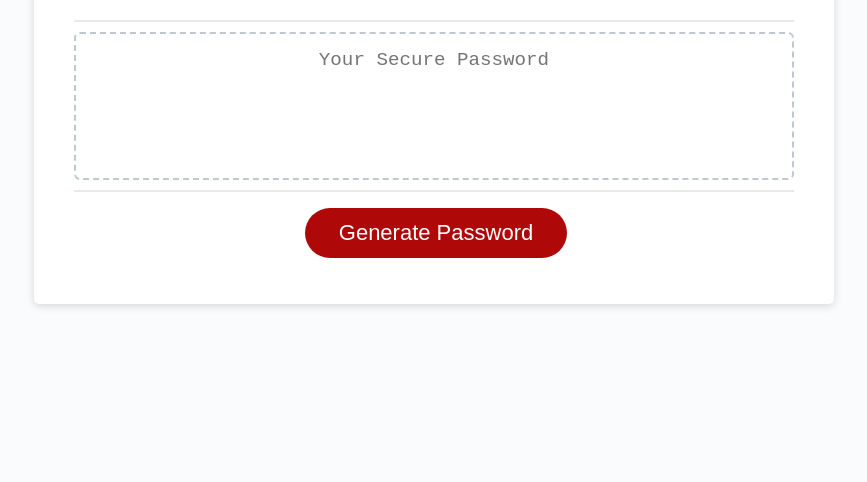
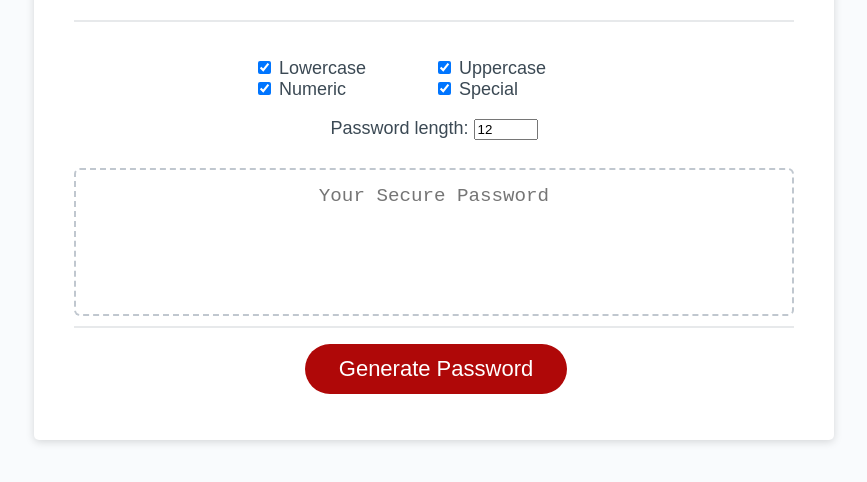
Before and after one commit to SprocketCreations/password-generator, a plain HTML site: page index.html in a window 1280 px wide. Shown: the part 216-698 px from the top of the page, without its empty margins (206-1073 px from the left). Drawn offline with Linux system fonts and the light colour scheme.

Commit message:
Adde the new buttons to the gui for user customization

```diff
--- a/index.html
+++ b/index.html
@@ -17,6 +17,30 @@
         <div class="card-header">
           <h2>Generate a Password</h2>
         </div>
+		<div class="card-settings">
+			<div class="password-toggles">
+				<div>
+					<input checked type="checkbox" name="include-lowercase" id="include-lowercase">
+					<label for="include-lowercase">Lowercase</label>
+				</div>
+				<div>
+					<input checked type="checkbox" name="include-uppercase" id="include-uppercase">
+					<label for="include-uppercase">Uppercase</label>
+				</div>
+				<div>
+					<input checked type="checkbox" name="include-numeric" id="include-numeric">
+					<label for="include-numeric">Numeric</label>
+				</div>
+				<div>
+					<input checked type="checkbox" name="include-special" id="include-special">
+					<label for="include-special">Special</label>
+				</div>
+			</div>
+			<div class="password-length">
+				<label for="password-length">Password length: </label>
+				<input value="12" type="number" name="password-length" id="password-length" min="8" max="128">
+			</div>
+		</div>
         <div class="card-body">
           <textarea
             readonly
--- a/style.css
+++ b/style.css
@@ -48,6 +48,26 @@ header {
   width: 100%;
   background: #e7e9eb;
   height: 2px;
+}
+
+.card-settings {
+	padding-top: 1em;
+	padding-bottom: 1em;
+}
+
+.password-toggles {
+	display: flex;
+	flex-flow: row wrap;
+	width: 50%;
+	margin: 1em auto;
+}
+
+.password-toggles > * {
+	flex: 1 1 50%;
+}
+
+.password-length {
+	text-align: center;
 }
 
 .card-body {
@@ -130,8 +150,20 @@ button[disabled] {
   }
 }
 
+@media screen and (max-width: 600px) {
+	.password-toggles {
+		width: 100%;
+	}
+}
+
 @media (max-width: 500px) {
   .btn {
     font-size: 0.8rem;
   }
 }
+
+@media screen and (max-width: 400px) {
+	.password-toggles > * {
+		flex-basis: 100%;
+	}
+}
```
